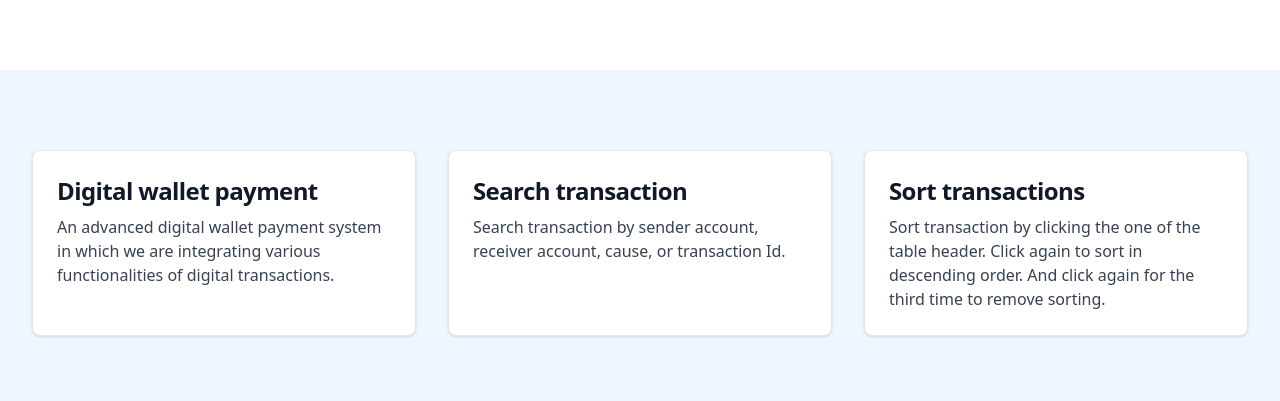
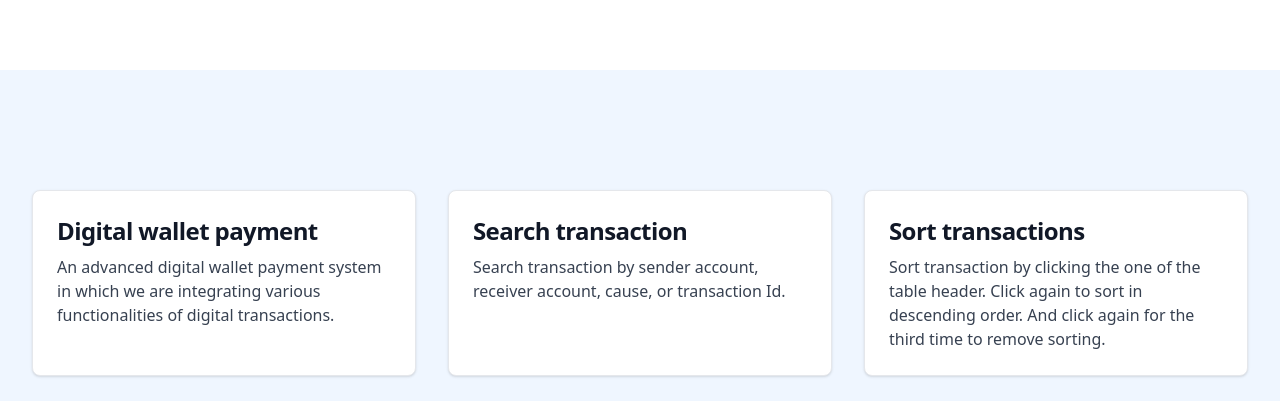
Before and after one commit to suraffy/suraffy-yayawallet, a React (Vite) app: page / in a window 1280 px wide. Shown: the part 399-800 px from the top of the page. Built offline with nearby package versions, Linux system fonts and the light colour scheme; no server answers.

Commit message:
Dashboard: Layout fixes

```diff
--- a/src/components/Dashboard.tsx
+++ b/src/components/Dashboard.tsx
@@ -83,7 +83,10 @@ const Dashboard = () => {
 
   return (
     <>
-      <Header />
+      <div className="sticky top-0 w-full bg-white z-10">
+        <Header />
+      </div>
+
       <SearchBar onSearch={handleSearchTransaction} />
       <div className="containerr px-5 mt-5">
         {isLoading ? (
--- a/src/components/HelpCenter.tsx
+++ b/src/components/HelpCenter.tsx
@@ -2,8 +2,8 @@ import Card from "./common/Card";
 
 const HelpCenter = () => {
   return (
-    <div className="my-40 bg-blue-50 py-20" id="help-center">
-      <div className="container">
+    <div className="mt-40 bg-blue-50 py-20" id="help-center">
+      <div className="container my-10">
         <div className="flex gap-y-8 justify-center items-center sm:gap-y-0 sm:gap-x-8 sm:items-stretch flex-col sm:flex-row">
           <Card
             header="Digital wallet payment"
```
